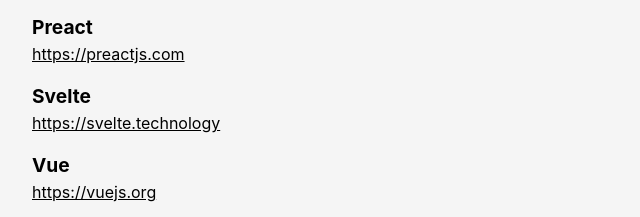
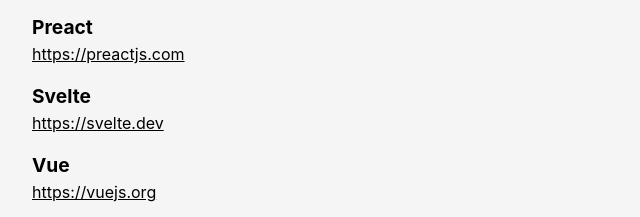
Before and after one commit to Andy-set-studio/npm-uninstall-facebook, an Eleventy site: page index.md in a window 1280 px wide. Shown: the part 4048-4265 px from the top of the page, 0-640 px from the left. Built offline with nearby package versions, Linux system fonts and the light colour scheme; Eleventy itself is replaced by a stand-in of ours; files that its build step writes are made by us from their sources.

Commit message:
Fix link to Svelte

```diff
--- a/items/react.md
+++ b/items/react.md
@@ -5,7 +5,7 @@
   - title: 'Preact'
     link: 'https://preactjs.com'
   - title: 'Svelte'
-    link: 'https://svelte.technology'
+    link: 'https://svelte.dev'
   - title: 'Vue'
     link: 'https://vuejs.org'
   - title: 'Mithril'
```
